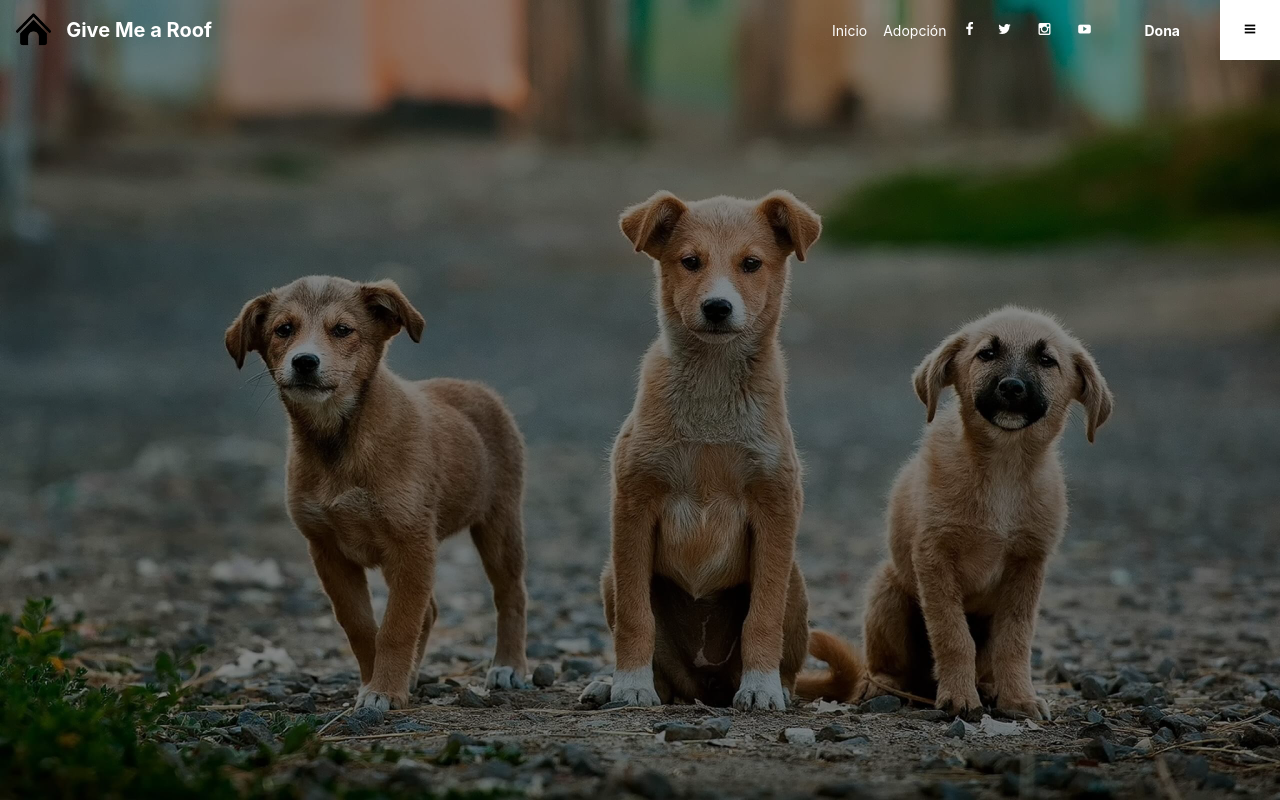
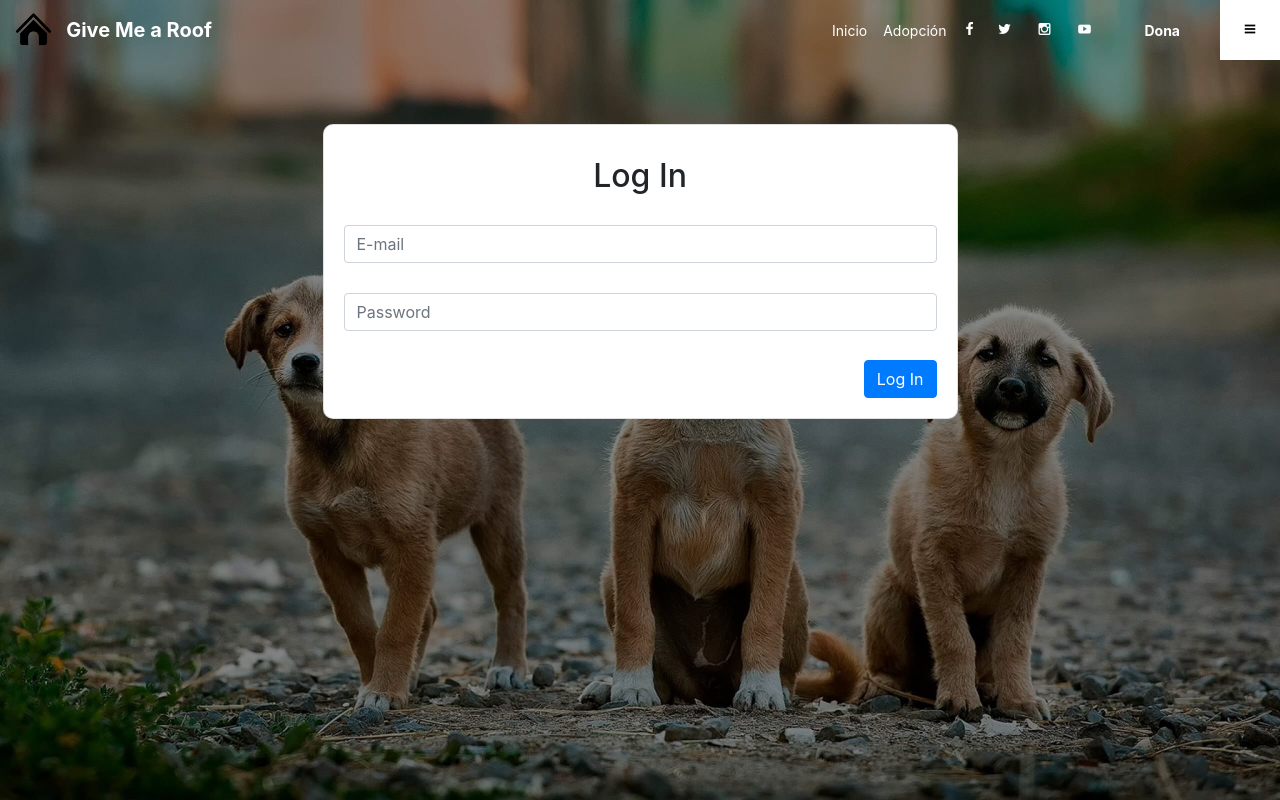
Before and after one commit to ismi1983/adopciones1, an Angular app in the folder give-me-a-roof/: page /login in a window 1280 px wide. Before the commit this address led to /. Built offline with nearby package versions, Linux system fonts and the light colour scheme.

Commit message:
Markup elements of form applied

```diff
--- a/give-me-a-roof/src/app/app-routing.module.ts
+++ b/give-me-a-roof/src/app/app-routing.module.ts
@@ -2,6 +2,7 @@ import { NgModule } from '@angular/core';
 import { Routes, RouterModule } from '@angular/router';
 import { DogsComponent } from './components/dogs/dogs.component';
 import { HomeComponent } from './components/home/home.component';
+import { LoginComponent } from './components/login/login.component';
 
 
 const routes: Routes = [
@@ -13,6 +14,10 @@ const routes: Routes = [
     path: 'dogs',
     component: DogsComponent,
   },
+  {
+    path: 'login',
+    component: LoginComponent,
+  },
 ];
 
 @NgModule({
--- a/give-me-a-roof/src/app/app.module.ts
+++ b/give-me-a-roof/src/app/app.module.ts
@@ -8,6 +8,7 @@ import { NavbarComponent } from './components/navbar/navbar.component';
 import { DogsComponent } from './components/dogs/dogs.component';
 import { DogComponent } from './components/dog/dog.component';
 import { HomeComponent } from './components/home/home.component';
+import { LoginComponent } from './components/login/login.component';
 
 @NgModule({
   declarations: [
@@ -15,7 +16,8 @@ import { HomeComponent } from './components/home/home.component';
     NavbarComponent,
     DogsComponent,
     DogComponent,
-    HomeComponent
+    HomeComponent,
+    LoginComponent
   ],
   imports: [
     BrowserModule,
--- /dev/null
+++ b/give-me-a-roof/src/app/components/login/login.component.html
@@ -0,0 +1,16 @@
+<div class="container">
+    <div class="row justify-content-center">
+        <div class="col-7">
+            <div class="card">
+                <div class="card-body">
+                    <h2>Log In</h2>
+                    <form>
+                        <input type="text" placeholder="E-mail" class="form-control">
+                        <input type="password" placeholder="Password" class="form-control">
+                        <button class="btn btn-primary">Log In</button>
+                    </form>
+                </div>
+            </div>
+        </div>
+    </div>
+</div>
--- /dev/null
+++ b/give-me-a-roof/src/app/components/login/login.component.scss
@@ -0,0 +1,16 @@
+.container{
+    padding-top: 5%;
+}
+.card{
+    border-radius: 10px;
+}
+h2{
+    text-align: center;
+    margin: 2% 0 5% 0;
+}
+input{
+    margin-bottom: 5%;
+}
+button{
+    float: right;
+}
--- /dev/null
+++ b/give-me-a-roof/src/app/components/login/login.component.ts
@@ -0,0 +1,15 @@
+import { Component, OnInit } from '@angular/core';
+
+@Component({
+  selector: 'app-login',
+  templateUrl: './login.component.html',
+  styleUrls: ['./login.component.scss']
+})
+export class LoginComponent implements OnInit {
+
+  constructor() { }
+
+  ngOnInit() {
+  }
+
+}
```
Also changed, not shown: 1 other file (tests, documents, lock files or other folders).
